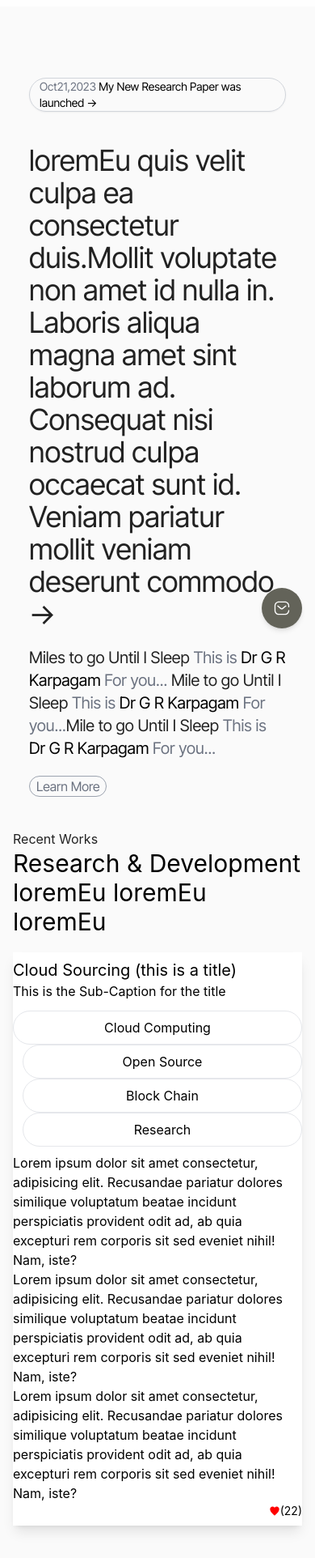
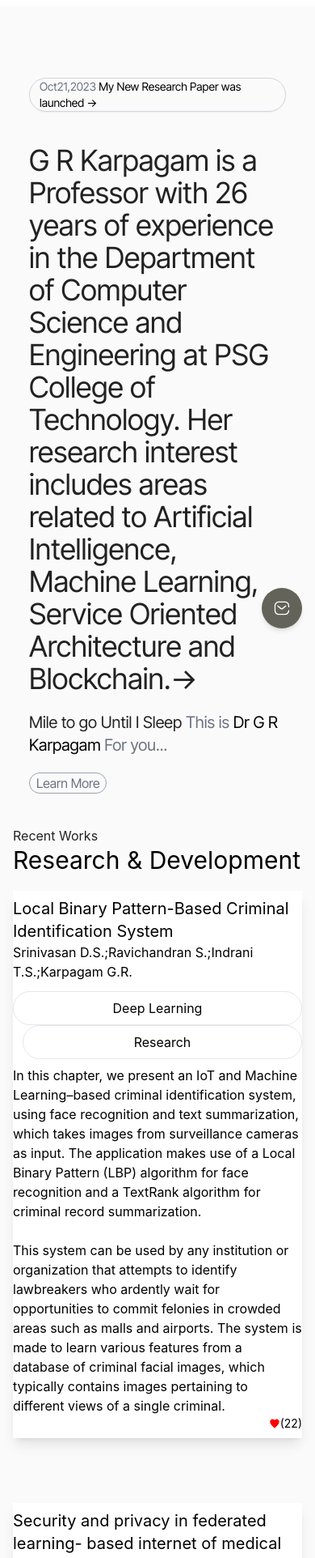
Before and after one commit to navaneeenavan/grkFrontEnd, a React (Create React App) app: page / in a window 390 px wide. Shown: the part 52-1976 px from the top of the page at 81% size. Built offline with nearby package versions, Linux system fonts and the light colour scheme.

Commit message:
content update

```diff
--- a/src/Accordian.js
+++ b/src/Accordian.js
@@ -1,3 +1,5 @@
+import { AiOutlinePlus } from "react-icons/ai";
+
 const FAQItem = ({ question, answer, isOpened = false, onClick }) => {
     return (
       <div className="w-full">
@@ -47,7 +49,7 @@
     },
     {
       question:
-        "Do we have to pay separately for attending workshops?",
+        "What are your office hours and preferred methods of communication for students seeking academic support or guidance?",
       answer:
         "Yes, we have to pay separately for each workshop. The general registration fee doesn’t cover workshop participation.",
     },
--- a/src/App.js
+++ b/src/App.js
@@ -4,7 +4,7 @@
 import Hero from "./components/hero";
 import Research from "./components/research";
 import Activity from "./components/activity";
-import About from "./components/About.js";
+import About from "./components/about";
 import Footer from "./components/footer";
 import OverlayButton from "./components/overlay";
 import Card from "./components/Card.jsx";
@@ -15,6 +15,7 @@
 import { FaGithub } from "react-icons/fa6";
 import { FaLinkedin } from "react-icons/fa";
 import Lectures from "./Lectures.js";
+import Accordian from "./Accordian.js";
 function App() {
   return (
     <div id="Home" className=" w-full flex flex-col overflow-hidden">
@@ -25,16 +26,16 @@
         <div id="Research" className="flex flex-col justify-center mt-32">
           <div className="text-[#222222]">Recent Works</div>
           <div className="text-3xl text-black">
-            Research & Development loremEu loremEu loremEu
+            Research & Development
           </div>
         </div>
 
     <div className="space-y-20">
     <Card  className="ml-10" />
+        {/* <Card className="ml-10" />
         <Card className="ml-10" />
         <Card className="ml-10" />
-        <Card className="ml-10" />
-        <Card className="ml-10" />
+        <Card className="ml-10" /> */}
     </div>
 
 
@@ -47,31 +48,31 @@
       <div className="w-full px-0 mt-10">
         <Marquee>
           <Marque
-            name={"Shivathmika"}
-            role={"working on Verizon"}
+            name={"Suvan Sathyendira B"}
+            role={"Final Year Student PSG-Tech"}
             desc={
-              "Quis cillum pariatur voluptate est velit qui tempor aliquip reprehenderit occaecat. Adipisicing ex sunt non esse deserunt eu ad ut elit ex minim tempor reprehenderit. Anim magna laborum adipisicing ullamco est exercitation esse tempor."
+              "I highly recommend Dr. G. R. Karpagam as an exceptional educator and mentor. I had the privilege of being her student at PSG College of Technology, where she demonstrated true dedication to teaching and mentorship. Dr. Karpagam covered subjects such as Data Structures, Database Management Systems, and Cryptography, overseeing projects in Innovation Practices. Her teaching approach is characterized by clarity, making intricate concepts more accessible."
             }
           />
           <Marque
-            name={"Shivathmika"}
-            role={"working on Verizon"}
+            name={"Manya Sriram"}
+            role={"Branham High School, San Jose, California"}
             desc={
-              "Quis cillum pariatur voluptate est velit qui tempor aliquip reprehenderit occaecat. Adipisicing ex sunt non esse deserunt eu ad ut elit ex minim tempor reprehenderit. Anim magna laborum adipisicing ullamco est exercitation esse tempor."
+              "Dr. Karpagam's passion for learning is apparent and she shares it with her students with great enthusiasm. Her dedication to fostering a love for knowledge has had an impact on me, sparking a deeper interest in cognitive science and computer science. As a result of our interactions, I have decided to pursue a major in computer science with a specialization in artificial intelligence in my undergraduate college, aspiring to build a career in this emerging field.."
             }
           />
           <Marque
-            name={"Shivathmika"}
-            role={"working on Verizon"}
+            name={"Tamilselvan AS"}
+            role={"Infrastructure Sofware Engineer III Cisco Systems"}
             desc={
-              "Quis cillum pariatur voluptate est velit qui tempor aliquip reprehenderit occaecat. Adipisicing ex sunt non esse deserunt eu ad ut elit ex minim tempor reprehenderit. Anim magna laborum adipisicing ullamco est exercitation esse tempor."
+              "Dr. Karpagam's commitment to excellence is evident in her teaching, partcularly in subjects like Data Structures, DBMS, and Cryptography and Security. Her approach goes beyond traditonal classroom instructon, as she actvely addresses students' doubts both within and outside regular hours, showcasing her dedicaton to nurturing students' growth."
             }
           />
           <Marque
-            name={"Shivathmika VidhyaShankar"}
-            role={"working on Verizon"}
+            name={"Prednya Ramesh"}
+            role={"PSG College of Technology"}
             desc={
-              "Quis cillum pariatur voluptate est velit qui tempor aliquip reprehenderit occaecat. Adipisicing ex sunt non esse deserunt eu ad ut elit ex minim tempor reprehenderit. Anim magna laborum adipisicing ullamco est exercitation esse tempor."
+              "Beyond the academic sphere, Dr. Karpagam has been an instrumental support in my pursuit of higher education. When approached for letters of recommendation, she responded promptly and generously, aiding my applications to numerous universities. Notably, her encouragement to apply to competitive institutions demonstrated her belief in my capabilities, encouraging me to seize opportunities without hesitation."
             }
           />
         </Marquee>
@@ -83,12 +84,14 @@
           </div>
         </div>
         <div id ="Lectures" className="flex flex-col justify-center px-4 md:px-10 mt-10 mb-10">
-          <div className="text-[#222222]">Irure non magna veniam qui officia occaecat fugiat ex incididunt voluptate deserunt.</div>
+          <div className="text-[#222222]"></div>
           <div className="text-3xl text-black">Lectures and Classes </div>
           <div  className="mt-10">
             <Lectures />
           </div>
         </div>
+
+
         <div className="w-full flex flex-col justify-center items-center mt-10 space-y-2 mb-20">
             <div className="flex">
               Tailored using
@@ -112,9 +115,9 @@
 
 const Marque = ({ name, role, desc, pic }) => {
   return (
-    <div className="flex flex-col h-96 w-96">
+    <div className="flex flex-col h-96 w-96 ml-16 text-justify">
       <div className="h-10 w-20 rounded-full">
-        <img src={pic} alt="pic" />
+        <img src="{pic}" alt="pic" />
       </div>
       <div>{desc}</div>
       <div className="w-full justify-end flex flex-col mt-10">
--- a/src/VerticalTimeLIne.jsx
+++ b/src/VerticalTimeLIne.jsx
@@ -66,73 +66,103 @@
 
 const experiences = [
     {
-      title: "OSINT",
-      company_name: "Head:Aswath Harish",
+      title: "Lecturer",
+      company_name: "PSG College of Technology",
 
       iconBg: "#fffff",
-      date: "March 2020 - Present",
+      date: "February - 1997 ",
       points: [
-        "The OSINT (Open Source INTelligence) Team, headed by Aswath Harish is responsible for contributing to already-existing open source intelligence projects to improve the world of Cybersecurity. Click the title to see tools published by our set of skilled OSINT developers on GitHub.",
+        "Mentoring students through teaching and project guidance",
       ],
     },
     {
-      title: "Intel",
-      company_name: "Head:Ashwant Krishna",
+      title: "Cognizant Open Source Laboratory",
+      company_name: "PSG College of Technology",
 
       iconBg: "#fffff",
-      date: "Jan 2021 - Feb 2022",
+      date: "June - 2004",
       points: [
-        "The Intel Team, headed by Ashwant Krishna, develops cybersecurity solutions for proprietary use within The Eye based on Python and the NMap Scripting Language for already-available tools like Maltego, NMap and other custom tools created by The Eye. Click the title to see any tools published by our set of skilled intelligence developers.",
+        "Mentoring through OSI projects industry collaboration and course in curriculum. 30 batch of students opted and resulted in good placement.",
       ],
     },
     {
-      title: "Oculus UI",
-      company_name: "Head: Navaneetha Krishnan K S ",
+      title: "PSG-CORDYS SOA Laboratory",
+      company_name: "PSG College of Technology",
 
       iconBg: "#fffff",
-      date: "Jan 2022 - present",
+      date: "August - 2007",
       points: [
-        "Oculus UI, headed by Navaneetha Krishnan S is a secure coding project under the web development stream, simplifying the everyday club tasks within The Eye - for internal usage.",
+        "Course on web services SOA introduced, 30 student ambassadors 10 faculty were mentored carried out remote internships. Trained students placed in top MNCs.",
       ],
     },
     {
-      title: "Training",
-      company_name: "Head:Swetha M ",
+      title: "PSG-CORDYS Cloud Computing Laboratory",
+      company_name: "PSG College of Technology",
 
       iconBg: "#fffff",
-      date: "Jan 2023 - Present",
+      date: "July - 2009",
       points: [
-        "The Training Team, coordinated by Swetha M, consists of a few core members - who organize self assessment-based cybersecurity training programmes exclusive to all the members of The Eye.",
+        "Course on Cloud introduced. 30 student ambassadors and 10 faculty trained won in National level contests, carried out remote internships. Cordys,Vanenburg offered Placements, mentees placed in top MNCs.",
       ],
     },
     {
-      title: "Events and Social Media",
-      company_name: "Head:Dhanush Gowthaman ",
+      title: "Iaas Data Center funded by AICTE RPS",
+      company_name: "PSG College of Technology",
 
       iconBg: "#fffff",
-      date: "Jan 2023 - Present",
+      date: "July - 2014",
       points: [
-        'The Eye organizes cybersecurity-based events in order to spread awareness - like workshops, hackathons and treasure-hunts. The Events and Social Media team, headed by Dhanush Gowdhaman, are responsible for ideating and conducting events, as well as handling the Social Media handles of The Eye.'
+        '10 Papers published, Course on Cloud computing handled by investigators, 5 PhDs were producedbased on the work.'
       ],
     },
     {
-      title: "Documentation",
-      company_name: "Head: Adithya Rengarajan ",
+      title: "PSG-Impiger Center for AIR",
+      company_name: "PSG Collge of Technology",
 
       iconBg: "#fffff",
-      date: "Jan 2023 - Present",
+      date: "July - 2019",
       points: [
-        'The Documentation Team is responsible for writing and creating articles, research-work, and more relevant document-related tasks. There are 3 projects under the documentation team, headed by Aaditya Rengarajan - namely - the Case Study project where the team aims to work on case studies of security incidents worldwide, the Research Project where the team aims to perform R&D and write a research paper on something new, and the Articles Project where the team aims to write Security Guidelines, Quarterly Reports and Whitepapers for the club.'
+        '30 faculty trained. 50+ Students given remote internships. Post graduate certificate course in “Data analytics and management in Bioinformatics” funded by DBT (90.25 L) was handled in this Center.'
       ],
     },
     {
-      title: "Youtube",
-      company_name: "Head:Rohith Sundaramurthy  ",
+      title: "PSG-HPE Center for Teaching & Experiencing Security & Infrastructure",
+      company_name: "PSG Collge of Technology",
 
       iconBg: "#fffff",
-      date: "Jan 2023 - Present",
+      date: "July - 2019",
       points: [
-        'The YouTube Team, headed by Rohith Sundharamurthy, works on YouTube videos to be released on the YouTube platform under The Eye.'
+        'Mobile Apps Sklanot Exordium developed (Google playstore). Students placed in top MNCs. Publications, Credits in App (evidences of mentoring). Version 2 in progress'
+      ],
+    },
+    {
+      title: "Professor In-Charge Library",
+      company_name: "PSG Collge of Technology",
+
+      iconBg: "#fffff",
+      date: "July - 2019",
+      points: [
+        'Automation during Covid, Mobile APP Development, Internship programme , Mentoring in Organizing programmes'
+      ],
+    },
+    {
+      title: "DST CSRI Grant",
+      company_name: "PSG Collge of Technology",
+
+      iconBg: "#fffff",
+      date: "September - 2021",
+      points: [
+        'Design and development of AI powered cognitive remediation therapy through gaming for schizophrenia patients. Mentored through collaborations Publications, best project awards'
+      ],
+    },
+    {
+      title: "New BE CSE( AI & ML) programme",
+      company_name: "PSG Collge of Technology",
+
+      iconBg: "#fffff",
+      date: "June - 2022",
+      points: [
+        'Mentoring Students as Professor, Programme Coordinator, Involving students in projects publications and Designing Specialized Centers.'
       ],
     },
   ];
--- a/src/components/Card.jsx
+++ b/src/components/Card.jsx
@@ -5,22 +5,17 @@
 function Card() {
   const [like, setLike] = useState(false);
   return (
+    <>
     <div className="flex flex-col h-full w-full bg-white shadow-lg rounded-lg px-5 py-2">
       <div className="text-black text-xl lg:text-3xl ">
-        Cloud Sourcing (this is a title)
+      Local Binary Pattern-Based Criminal Identification System
       </div>
       <div className="text-gray text-xs lg:text-md mt-1">
-        This is the Sub-Caption for the title
+      Srinivasan D.S.;Ravichandran S.;Indrani T.S.;Karpagam G.R.
       </div>
       <div className="flex flex-col  lg:flex-row space-x-3 mt-3 text-black">
         <div className="flex  text-xs h-5 w-max rounded-3xl items-center  p-2 border border-zinc-300 justify-center">
-          Cloud Computing
-        </div>
-        <div className="flex  text-xs h-5 w-max rounded-3xl items-center  p-2 border border-zinc-300 justify-center">
-          Open Source
-        </div>
-        <div className="flex text-xs h-5 w-max rounded-3xl items-center  p-2 border border-zinc-300 justify-center">
-          Block Chain
+          Deep Learning
         </div>
         <div className="flex  text-xs h-5 w-max rounded-3xl items-center  p-2 border border-zinc-300 justify-center">
           Research
@@ -28,22 +23,11 @@
       </div>
       <div className="mt-2">
         <div>
-          Lorem ipsum dolor sit amet consectetur, adipisicing elit. Recusandae
-          pariatur dolores similique voluptatum beatae incidunt perspiciatis
-          provident odit ad, ab quia excepturi rem corporis sit sed eveniet
-          nihil! Nam, iste?
+        In this chapter, we present an IoT and Machine Learning–based criminal identification system, using face recognition and text summarization, which takes images from surveillance cameras as input. The application makes use of a Local Binary Pattern (LBP) algorithm for face recognition and a TextRank algorithm for criminal record summarization.
         </div>
+        <br />
         <div>
-          Lorem ipsum dolor sit amet consectetur, adipisicing elit. Recusandae
-          pariatur dolores similique voluptatum beatae incidunt perspiciatis
-          provident odit ad, ab quia excepturi rem corporis sit sed eveniet
-          nihil! Nam, iste?
-        </div>
-        <div>
-          Lorem ipsum dolor sit amet consectetur, adipisicing elit. Recusandae
-          pariatur dolores similique voluptatum beatae incidunt perspiciatis
-          provident odit ad, ab quia excepturi rem corporis sit sed eveniet
-          nihil! Nam, iste?
+        This system can be used by any institution or organization that attempts to identify lawbreakers who ardently wait for opportunities to commit felonies in crowded areas such as malls and airports. The system is made to learn various features from a database of criminal facial images, which typically contains images pertaining to different views of a single criminal.
         </div>
 
       </div>
@@ -58,6 +42,74 @@
       </button>
 
     </div>
+
+    <div className="flex flex-col h-full w-full bg-white shadow-lg rounded-lg px-5 py-2">
+      <div className="text-black text-xl lg:text-3xl ">
+      Security and privacy in federated learning- based internet of medical things
+      </div>
+      <div className="text-gray text-xs lg:text-md mt-1">
+      Swathi J.;Karpagam G.R.;Singh R.
+      </div>
+      <div className="flex flex-col  lg:flex-row space-x-3 mt-3 text-black">
+        <div className="flex  text-xs h-5 w-max rounded-3xl items-center  p-2 border border-zinc-300 justify-center">
+          Deep Learning
+        </div>
+        <div className="flex  text-xs h-5 w-max rounded-3xl items-center  p-2 border border-zinc-300 justify-center">
+          Research
+        </div>
+      </div>
+      <div className="mt-2">
+        <div>
+        This chapter discusses a FL-based healthcare system that is secure and protects user privacy. The framework is proposed using the Paillier cryptosystem. It uses additive homomorphism for the aggregation and training of data in the global data centers. Initially, the model collects data specific to each organization and trains the model locally. On a periodic basis, the data available in each data center is encrypted and sent to the global data center. At the global data center, the data from the wearable resources and the medical data centers are aggregated using unique identifiers. A public key cryptography with additive homomorphism is applied to ensure secure data aggregation and training in the global data center. A trusted party is involved to generate private and public keys for the local and global data centers.
+        </div>
+      </div>
+
+      <button className={`w-full flex justify-end items-center text-sm `} size={80}>
+        <IoIosHeart
+        color={`${like ? "gray" : "red"}`}
+        className={`${like ? "" : "bg-red"} mr-1`}
+          onClick={() => setLike(!like) }
+        />
+        (22)
+      </button>
+
+    </div>
+
+    <div className="flex flex-col h-full w-full bg-white shadow-lg rounded-lg px-5 py-2">
+      <div className="text-black text-xl lg:text-3xl ">
+      GPU Accelerated QoSE based Web Service Selection Framework
+      </div>
+      <div className="text-gray text-xs lg:text-md mt-1">
+      Swetha N.G.;Karpagam G.R.
+      </div>
+      <div className="flex flex-col  lg:flex-row space-x-3 mt-3 text-black">
+        <div className="flex  text-xs h-5 w-max rounded-3xl items-center  p-2 border border-zinc-300 justify-center">
+          GPU
+        </div>
+        <div className="flex  text-xs h-5 w-max rounded-3xl items-center  p-2 border border-zinc-300 justify-center">
+          Research
+        </div>
+      </div>
+      <div className="mt-2">
+        <div>
+        This work focuses on Multi Criteria Decision Making methods to solve the real world Web Service Selection issue. The current research trend in the area of applying Multi Criteria Decision Making for Web Service Selection is found to be in discordance with the real world data. Hence, this work aims analyzing the prevalent real world issues related to Web Service Selection and proposes a feasible solution to solve it. An original framework that incorporates the power of QoS and QoE values with GPU acceleration for selection of web services is proposed and it is found that the proposed framework is highly time efficient when compared with the literature works. Also, the correlation of the ranking scheme given by the proposed framework with the original ranking is higher which is a clear indication that the proposed framework is more suitable for real time Web Service Selection process.
+        </div>
+
+      </div>
+
+      <button className={`w-full flex justify-end items-center text-sm `} size={80}>
+        <IoIosHeart
+        color={`${like ? "gray" : "red"}`}
+        className={`${like ? "" : "bg-red"} mr-1`}
+          onClick={() => setLike(!like) }
+        />
+        (22)
+      </button>
+
+    </div>
+
+
+    </>
   );
 }
 
--- a/src/components/hero.js
+++ b/src/components/hero.js
@@ -10,19 +10,11 @@
       </div>
       <div>
         <div className="flex flex-col lg:flex-row">
-          <div className="text-4xl text-left text-[#222222] ">
-            loremEu quis velit culpa ea consectetur duis.Mollit voluptate non
-            amet id nulla in. Laboris aliqua magna amet sint laborum ad.
-            Consequat nisi nostrud culpa occaecat sunt id. Veniam pariatur
-            mollit veniam deserunt commodo {"->"}{" "}
+          <div className="text-4xl max-w-[1000px] text-left text-[#222222] ">
+          G R Karpagam is a Professor with 26 years of experience in the Department of Computer Science and Engineering at PSG College of Technology. Her research interest includes areas related to Artificial Intelligence, Machine Learning, Service Oriented Architecture and Blockchain.{"->"}{" "}
           </div>
           <div className=" text-left text-xl  text-gray-500 mt-5 lg:mt-0">
-            <span className="text-[#222222]">Miles to go Until I Sleep</span>{" "}
-            This is <span className="text-black">Dr G R Karpagam </span> For
-            you...{" "}
-            <span className="text-[#222222]">Mile to go Until I Sleep</span>{" "}
-            This is <span className="text-black">Dr G R Karpagam </span> For
-            you...
+
             <span className="text-[#222222]">
               Mile to go Until I Sleep
             </span>{" "}
--- a/src/components/navbar.js
+++ b/src/components/navbar.js
@@ -18,7 +18,7 @@
           <div className="md:flex gap-[3px] pl-[11px] pr-[11px] font-200 sm:hidden xsm:hidden">
           <span>GRK</span>
             <a href="#intro">
-              <span className="gap-[3px] pl-[11px] pr-[11px] rounded-[15px] hover:bg-[#ebeaea] hover:cursor-pointer">
+              <span className="gap-[3px] pl-[11px] pr-[11px] rounded-[15px] hover:bg-[#ebeaea] hover:cursor-pointer ">
                 Intro
               </span>
             </a>
```
Also changed, not shown: src/Lectures.js (+22 -54 lines), src/components/NavBar.jsx (+4 -4 lines), 2 other files (tests, documents, lock files or other folders).
